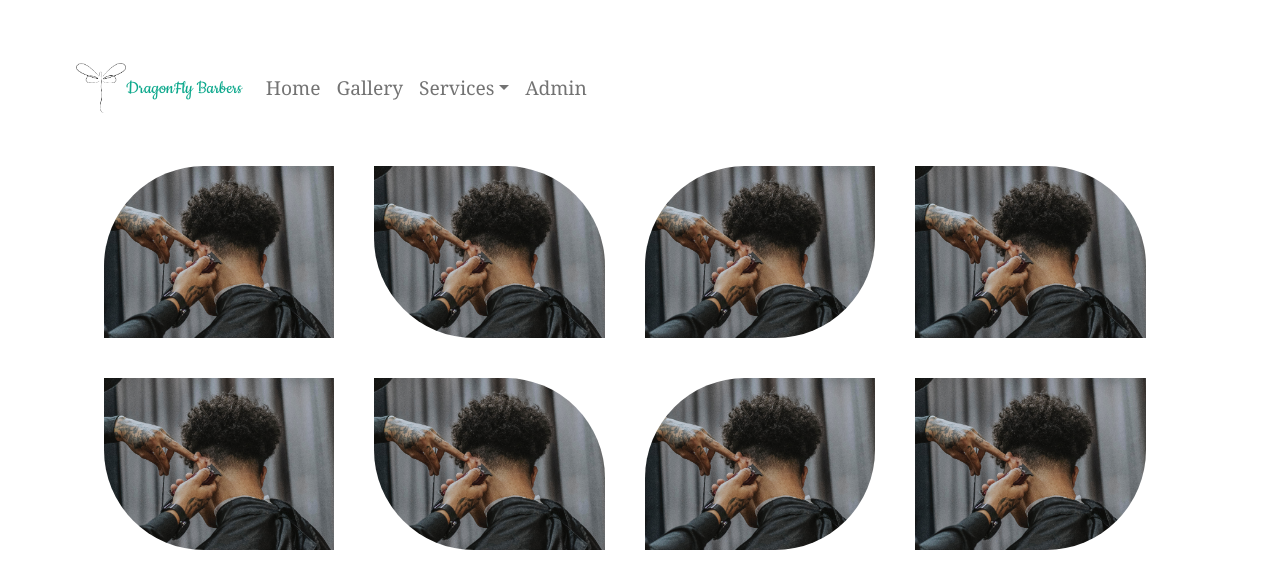
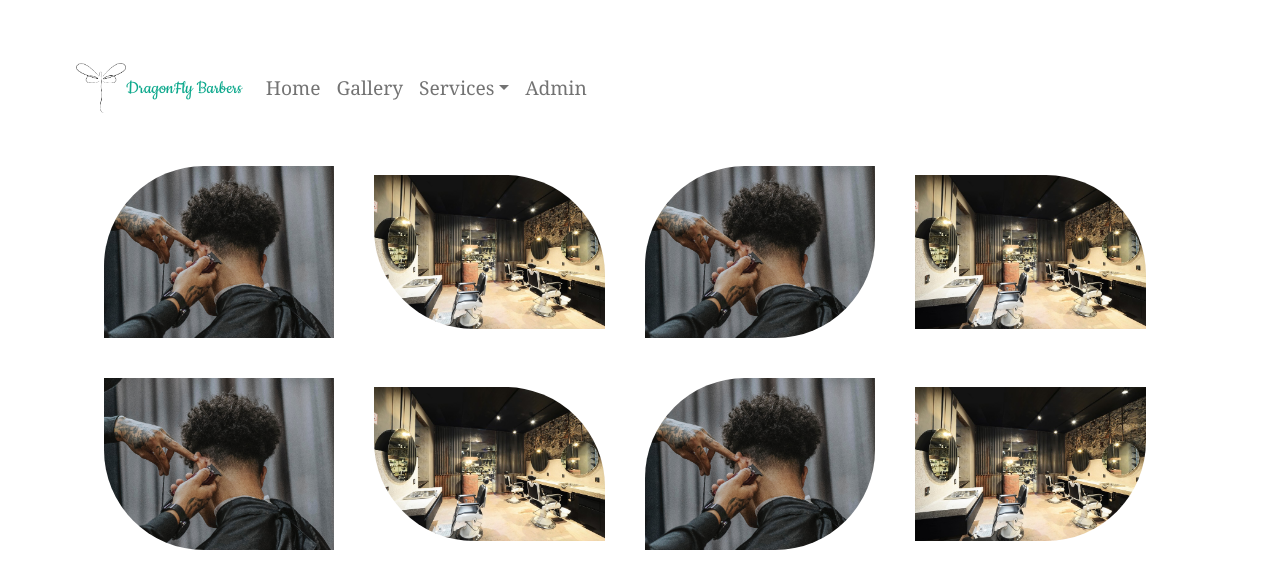
Before and after one commit to waynemorphic/dragonfly-barbershop, a React (Vite) app: page /gallery in a window 1280 px wide. Shown: the top 588 px of the page. Built offline with nearby package versions, Linux system fonts and the light colour scheme.

Commit message:
:hammer: Fix: Absolute path and images jumble

```diff
--- a/src/pages/gallery/Gallery.jsx
+++ b/src/pages/gallery/Gallery.jsx
@@ -1,6 +1,8 @@
-import barbercut from "../../assets/barbercut.png";
+import barbercut from "@assets/barbercut.png";
+import shop from "@assets/shop.jpg";
+
 import "./Gallery.css";
-import NavBar from "../navbar/NavBar";
+import NavBar from "@pages/navbar/NavBar";
 
 export default function Gallery() {
   return (
@@ -9,13 +11,13 @@ export default function Gallery() {
       <div className="card-container">
       <div className="image-card">
         <img className="image-1" src={barbercut} />
-        <img className="image-2" src={barbercut} />
+        <img className="image-2" src={shop} />
         <img className="image-3" src={barbercut} />
-        <img className="image-4" src={barbercut} />
+        <img className="image-4" src={shop} />
         <img className="image-5" src={barbercut} />
-        <img className="image-6" src={barbercut} />
+        <img className="image-6" src={shop} />
         <img className="image-7" src={barbercut} />
-        <img className="image-8" src={barbercut} />
+        <img className="image-8" src={shop} />
       </div>
     </div>
     </section>
```
